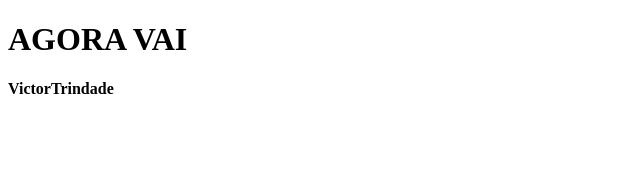
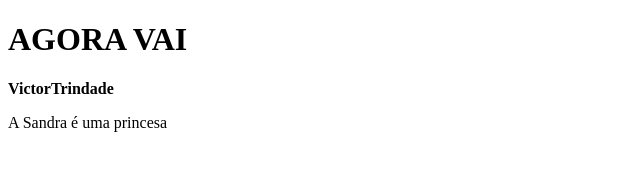
Before and after one commit to trndde/Victor, a plain HTML site: page index.html in a window 1280 px wide. Shown: the whole page, without its empty margins (0-640 px from the left). Drawn offline with Linux system fonts and the light colour scheme.

Commit message:
commit sandrinha

```diff
--- a/index.html
+++ b/index.html
@@ -10,6 +10,8 @@
     <h1>AGORA VAI</h1>
 	<p><b>VictorTrindade</b></p>
 
+    <p>A Sandra é uma princesa</p>
+
 
 </body>
 </html>
```
